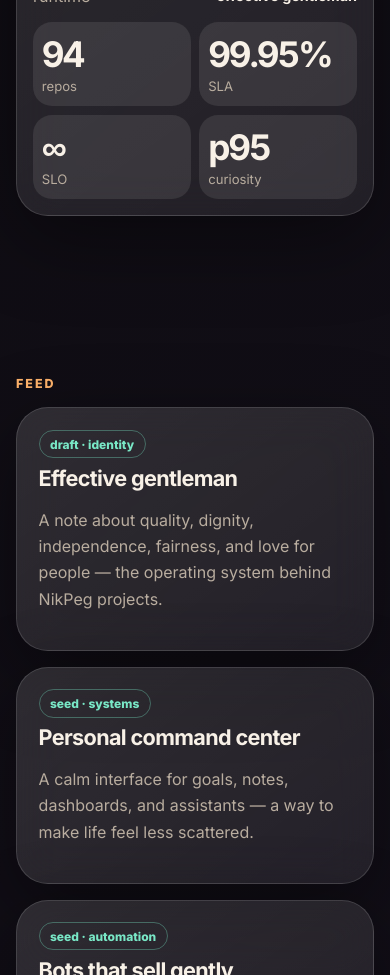
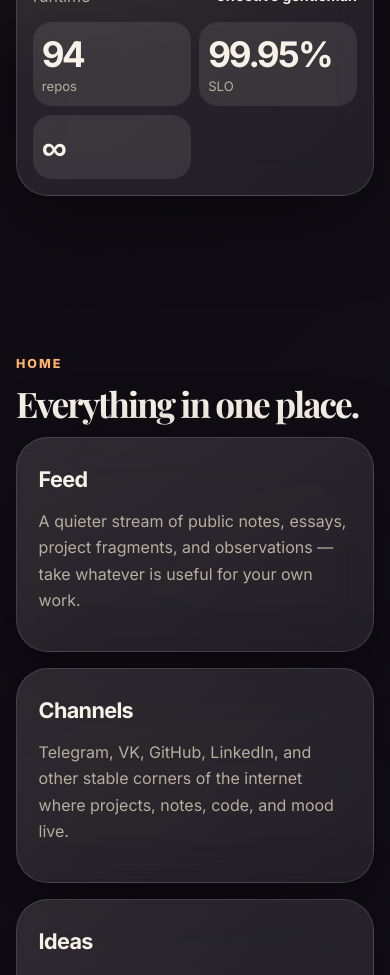
Before and after one commit to NikPeg/personal-hub, a React (Vite) app: page / in a window 390 px wide. Shown: the part 960-1935 px from the top of the page. Built offline with nearby package versions, Linux system fonts and the light colour scheme.

Commit message:
Polish modal style and home navigation

```diff
--- a/src/App.jsx
+++ b/src/App.jsx
@@ -38,7 +38,7 @@ function Hero({ t }) {
     <aside className="hero-card" aria-label="Identity card">
       <div className="portrait-wrap"><img src="/assets/nikpeg-portrait.jpg" alt={t.portraitAlt} className="portrait" /></div>
       <div className="status-line"><span>{t.identityLabel}</span><strong>{t.identityValue}</strong></div>
-      <div className="metric-grid system-metrics"><div><b>94</b><span>{t.metricRepos}</span></div><div><b>99.95%</b><span>SLA</span></div><div><b>∞</b><span>SLO</span></div><div><b>p95</b><span>{t.metricCuriosity}</span></div></div>
+      <div className="metric-grid system-metrics"><div><b>94</b><span>{t.metricRepos}</span></div><div><b>99.95%</b><span>SLO</span></div><div><b>∞</b><span>{t.metricIdeas}</span></div></div>
     </aside>
   </section>;
 }
@@ -72,6 +72,22 @@ function DetailModal({ item, onClose, t }) {
       <p>{item.fullText || item.text || item.description}</p>
     </article>
   </div>;
+}
+
+
+function HomeIndex({ t, go }) {
+  const items = [
+    ['feed', t.navFeed, t.feedLead],
+    ['channels', t.navChannels, t.channelsLead],
+    ['ideas', t.navIdeas, t.ideasLead],
+    ['thoughts', t.navThoughts, t.thoughtsLead],
+    ['projects', t.navProjects, t.projectsLead],
+    ['photos', t.navPhotos, t.photosLead]
+  ];
+  return <section className="section reveal visible">
+    <div className="section-heading feed-heading"><p className="eyebrow">{t.navHome}</p><h2>{t.homeIndexTitle}</h2></div>
+    <div className="cards home-index">{items.map(([id, title, lead]) => <button className="card open-card index-card" key={id} onClick={() => go(id)}><h3>{title}</h3><p>{lead}</p></button>)}</div>
+  </section>;
 }
 
 function Feed({ t, data, embedded = false, onOpen }) {
@@ -152,7 +168,7 @@ export default function App() {
     <div className="aurora" aria-hidden="true"></div><div className="grain" aria-hidden="true"></div>
     <Header tab={tab} go={go} lang={lang} setLang={setLang} theme={theme} setTheme={setTheme} t={t} />
     <main>
-      {tab === 'home' && <><Hero t={t} /><Feed t={t} data={data} embedded onOpen={setSelected} /><Projects t={t} data={data} go={go} /></>}
+      {tab === 'home' && <><Hero t={t} /><HomeIndex t={t} go={go} /><Feed t={t} data={data} embedded onOpen={setSelected} /><Projects t={t} data={data} go={go} /></>}
       {tab === 'feed' && <Feed t={t} data={data} onOpen={setSelected} />}
       {tab === 'channels' && <Channels t={t} data={data} />}
       {tab === 'ideas' && <Ideas t={t} data={data} onOpen={setSelected} />}
--- a/src/i18n.js
+++ b/src/i18n.js
@@ -6,7 +6,8 @@ export const dictionary = {
     heroLead: 'A curious builder, systems thinker, and practical romantic: trying to do important work beautifully, understand the world, and turn ideas into useful tools.',
     cv: 'CV', portraitAlt: 'Portrait of NikPeg',
     identityLabel: 'runtime', identityValue: 'effective gentleman',
-    metricRepos: 'repos', metricCuriosity: 'curiosity',
+    metricRepos: 'repos',
+    homeIndexTitle: 'Everything in one place.',
     feedEyebrow: 'Feed', feedTitle: 'Notes, fragments, and things worth returning to.', feedLead: 'A quieter stream of public notes, essays, project fragments, and observations — take whatever is useful for your own work.',
     ideasEyebrow: 'Ideas', ideasTitle: 'Ideas that may become useful tools.', ideasLead: 'Open sketches for products and startups. If an idea is useful, feel free to borrow it, remix it, or build from it.',
     thoughtsEyebrow: 'Thoughts', thoughtsTitle: 'Raw notes from a living mind.', thoughtsLead: 'Loose observations, principles, fragments, and drafts — not polished enough for the feed, but worth keeping in view.',
@@ -22,8 +23,9 @@ export const dictionary = {
     heroTitle: 'Кто такой НикПег?',
     heroLead: 'Любопытный создатель, системный мыслитель и практичный романтик: старается красиво делать важное, понимать мир и превращать идеи в полезные инструменты.',
     cv: 'Резюме', portraitAlt: 'Портрет НикПега',
-    identityLabel: 'runtime', identityValue: 'джентльмен',
-    metricRepos: 'репо', metricCuriosity: 'любопытство',
+    identityLabel: 'runtime', identityValue: 'эффективный джентльмен',
+    metricRepos: 'репозиториев',
+    homeIndexTitle: 'Всё, что есть в хабе.',
     feedEyebrow: 'Лента', feedTitle: 'Заметки, фрагменты и вещи, к которым хочется вернуться.', feedLead: 'Спокойный поток публичных заметок, эссе, фрагментов проектов и наблюдений. Если идея окажется полезной — используйте её в своей жизни, работе или проектах.',
     ideasEyebrow: 'Идеи', ideasTitle: 'Идеи, из которых могут вырасти полезные инструменты.', ideasLead: 'Открытые наброски продуктов и сервисов. Если идея пригодится — берите, переосмысливайте и используйте в своей жизни, работе или проектах.',
     thoughtsEyebrow: 'Мысли', thoughtsTitle: 'Сырые заметки живого ума.', thoughtsLead: 'Наблюдения, принципы, фрагменты и черновики — ещё не лента, но уже достаточно важно, чтобы не потерять.',
--- a/src/styles.css
+++ b/src/styles.css
@@ -200,3 +200,17 @@ button { font: inherit; }
   .metric-grid { grid-template-columns: repeat(2, minmax(0, 1fr)); }
   .status-line strong { font-size: .9rem; }
 }
+
+.home-index { grid-template-columns: repeat(3, minmax(0, 1fr)); }
+.index-card { min-height: 170px; }
+.modal-backdrop { animation: modalFade .16s ease-out both; }
+.modal-card {
+  background: linear-gradient(145deg, var(--card-strong), var(--card));
+  animation: modalRise .18s cubic-bezier(.2,.8,.2,1) both;
+  transform-origin: 50% 54%;
+}
+@keyframes modalFade { from { opacity: 0; } to { opacity: 1; } }
+@keyframes modalRise { from { opacity: 0; transform: translateY(14px) scale(.985); } to { opacity: 1; transform: translateY(0) scale(1); } }
+@media (max-width: 820px) {
+  .home-index { grid-template-columns: 1fr; }
+}
```
